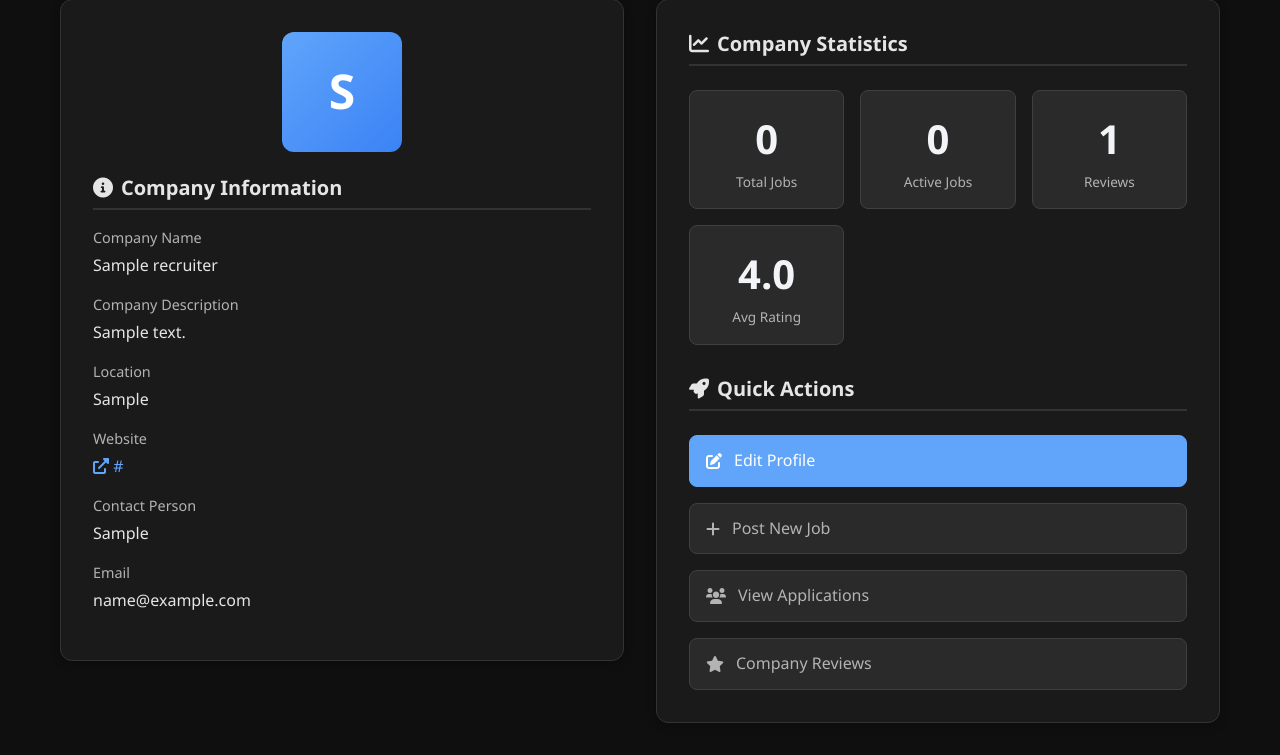
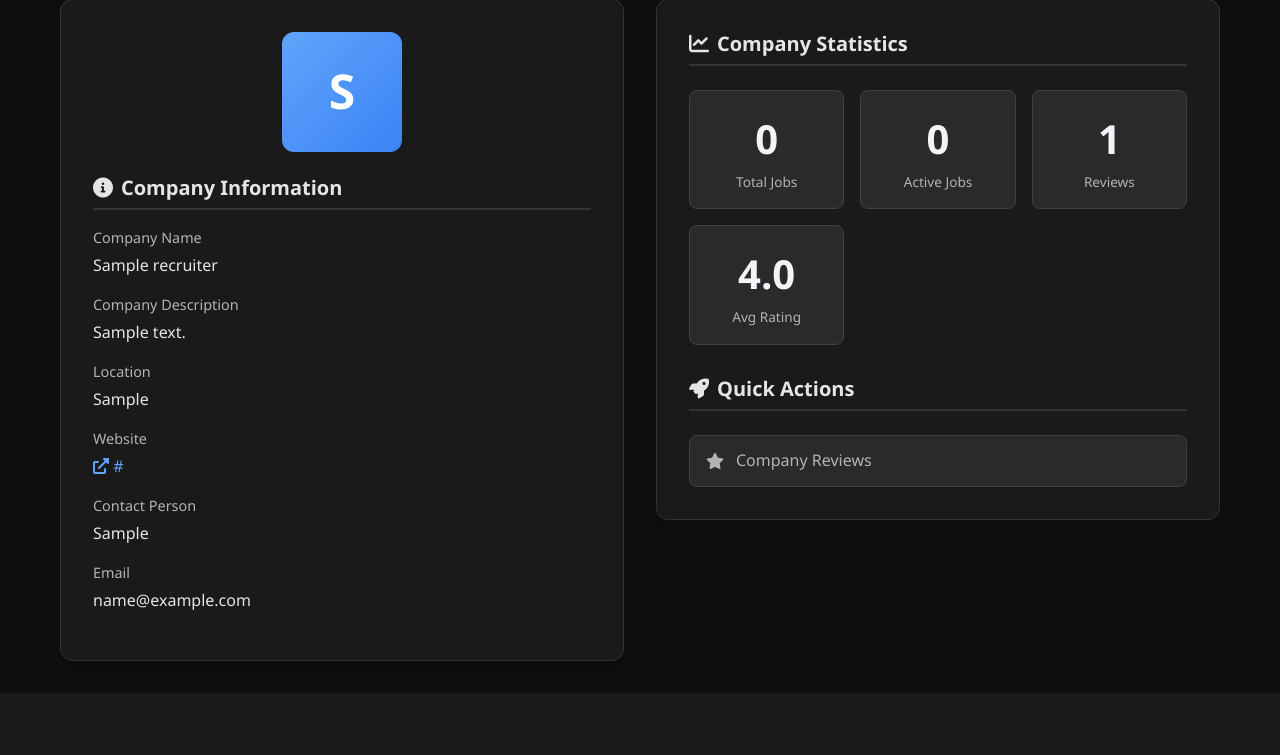
Before and after one commit to full4metal/job_portal, a Flask app: page /recruiter/profile in a window 1280 px wide. Shown: the part 305-1060 px from the top of the page. After the commit the page ends 971 px from the top, so only its background shows below. Run offline with Flask 3, Linux system fonts and the light colour scheme; the visitor is signed in with stand-in values (Sample User, id 1); tables that the repository leaves empty hold one stand-in row (values such as "Sample post"); some libraries are stand-ins or nearby versions.

Commit message:
Comments out edit profile and view applications buttons
Temporarily disables quick action buttons for editing profile and viewing applications, possibly to restrict user access or pending further updates to these features.

```diff
--- a/templates/recruiter/profile.html
+++ b/templates/recruiter/profile.html
@@ -382,7 +382,7 @@
                     </h3>
 
                     <div class="quick-actions">
-                        <a href="{{ url_for('recruiter.edit_profile') }}" class="action-btn primary">
+                      <!--   <a href="{{ url_for('recruiter.edit_profile') }}" class="action-btn primary">
                             <i class="fas fa-edit"></i>
                             Edit Profile
                         </a>
@@ -393,7 +393,7 @@
                         <a href="{{ url_for('recruiter.applications') }}" class="action-btn">
                             <i class="fas fa-users"></i>
                             View Applications
-                        </a>
+                        </a>    -->
                         <a href="{{ url_for('recruiter.reviews', recruiter_id=recruiter.recruiter_id) }}" class="action-btn">
                             <i class="fas fa-star"></i>
                             Company Reviews
```
